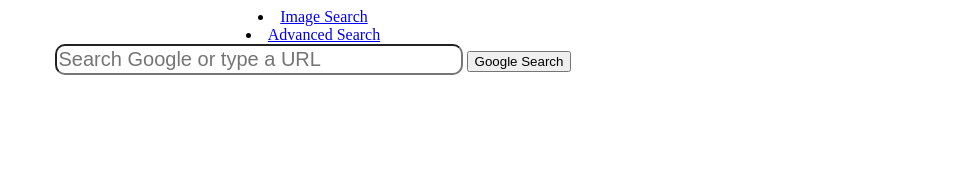
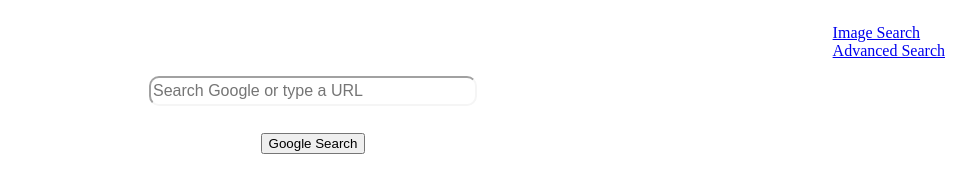
Before and after one commit to ZanderSco/search, a plain HTML site: page index.html in a window 1280 px wide. Shown: the whole page, without its empty margins (327-1280 px from the left). Drawn offline with Linux system fonts and the light colour scheme.

Commit message:
index update

```diff
--- a/index.html
+++ b/index.html
@@ -4,14 +4,16 @@
         <link href="style.css" rel="stylesheet">
         <title>Search</title>
     </head>
-    <body align="center">
-        <nav>
-            <li><a href="image.html">Image Search</a></li>
-            <li><a href="advanced.html">Advanced Search</a></li>
+    <body>
+        <nav class="r_align">
+            <ul>
+                <li><a href="image.html">Image Search</a></li>
+                <li><a href="advanced.html">Advanced Search</a></li>
+            </ul>
         </nav>
-        <form action="https://www.google.com/search">
+        <form action="https://www.google.com/search" class="center">
             <input class="search" type="text" name="q" placeholder="Search Google or type a URL">
-            <input type="submit" value="Google Search">
+            <input class="width" type="submit" value="Google Search">
         </form>
     </body>
 </html>
--- a/style.css
+++ b/style.css
@@ -1,8 +1,27 @@
 
 .search {
-    color:grey;
+    display: flex;
     border-radius: 10px;
-    font-size: 20px;
-    width: 400px;
-    height: 25px;
+    font-size: 1em;
+    width: 20em;
+    height: 1.5em;
+    border-color: whitesmoke;
 }
+
+ul {
+    list-style: none;
+}
+.r_align {
+    display: flex;
+    justify-content: flex-end;
+}
+
+.center {
+    display: grid;
+    justify-content: center;
+}
+
+.width {
+    justify-self: center;
+    margin-top: 2em;
+}
```
